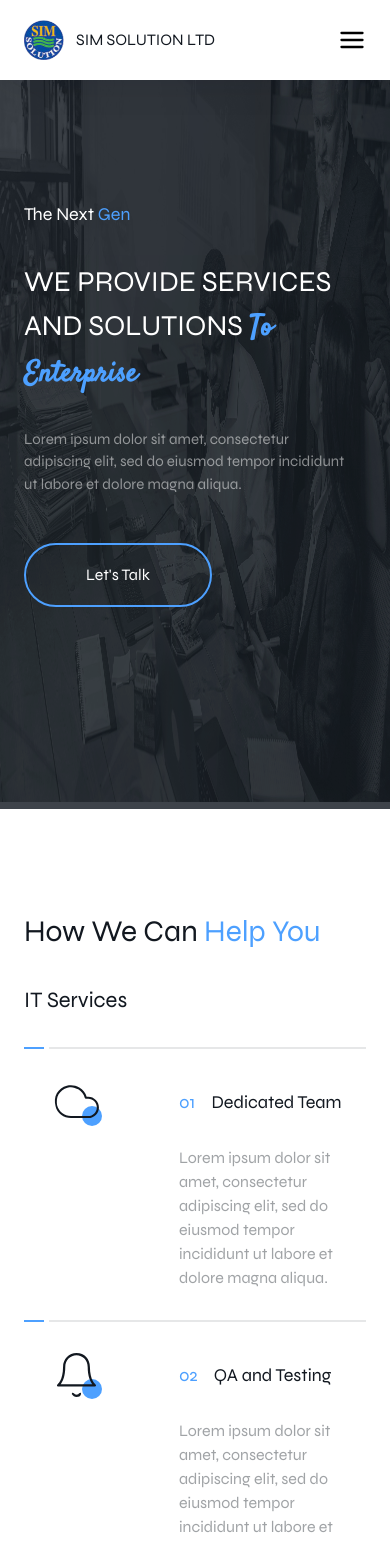
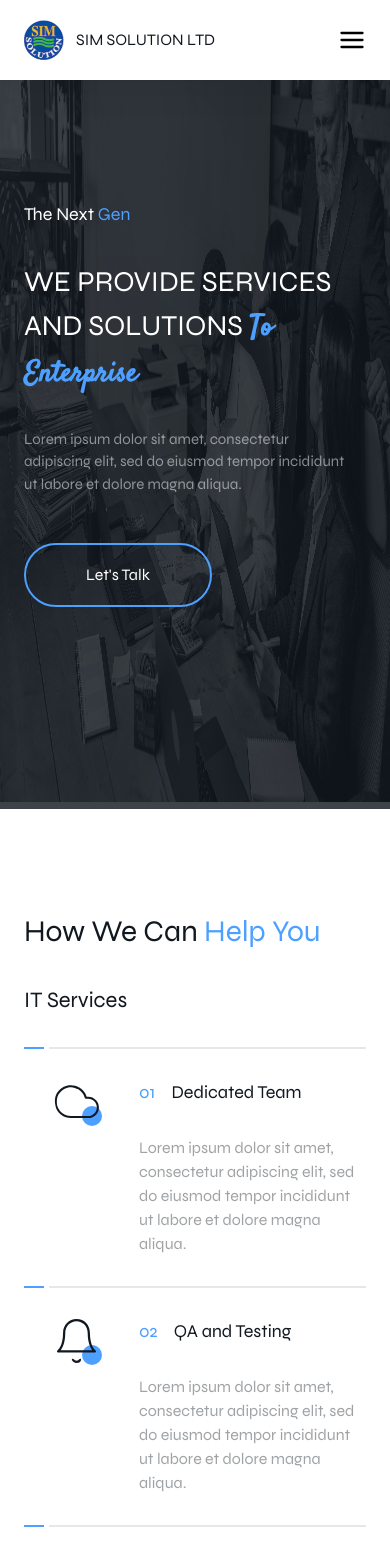
Before and after one commit to totauhid/simsolution, a Next.js app: page / in a window 390 px wide. Shown: the top 1542 px of the page. Built offline with nearby package versions, Linux system fonts and the light colour scheme.

Commit message:
fix home page responsive issues

```diff
--- a/app/components/ui/ServiceCard.tsx
+++ b/app/components/ui/ServiceCard.tsx
@@ -14,12 +14,12 @@ const ServiceCard: NextPage<Props> = ({ img, serial, title, description }) => {
   return (
     <div>
       <SingleDivider />
-      <div className="flex gap-20 py-[30px]">
+      <div className="flex gap-10 lg:gap-20 py-[30px]">
         <div className="relative help-circle h-[45px] w-[45px] shrink-0 ml-[30px] z-10 after:bg-primary">
           <Image src={img} fill alt="icon" />
         </div>
         <div>
-          <div className="flex items-center gap-4 text-[18px] mt-[10px] mb-[30px]">
+          <div className="flex items-center gap-4 text-[18px] lg:mt-[10px] mb-[30px]">
             <span className="highlight">{serial}</span>
             <h5>{title}</h5>
           </div>
--- a/app/components/ui/SliderCard.tsx
+++ b/app/components/ui/SliderCard.tsx
@@ -11,7 +11,7 @@ interface Props {
 const SliderCard: NextPage<Props> = ({ img, title, description, madeBy }) => {
   return (
     <div className="group flex flex-col justify-center items-center px-5">
-      <div className="relative w-full h-[393px] rounded-[10px] overflow-hidden cursor-pointer transform duration-500 grayscale group-hover:grayscale-0">
+      <div className="relative w-full h-[300px] md:h-[340px] lg:h-[393px] rounded-[10px] overflow-hidden cursor-pointer transform duration-500 grayscale group-hover:grayscale-0">
         <Image
           src={img}
           alt={title}
```
